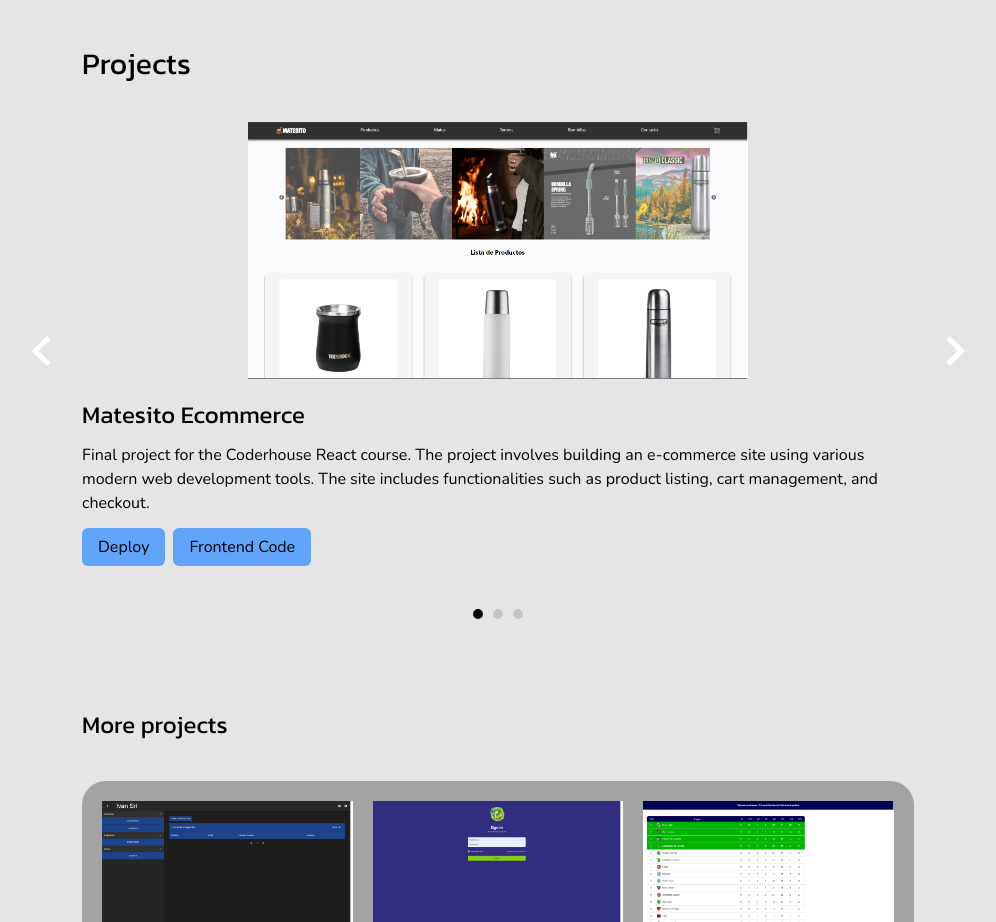
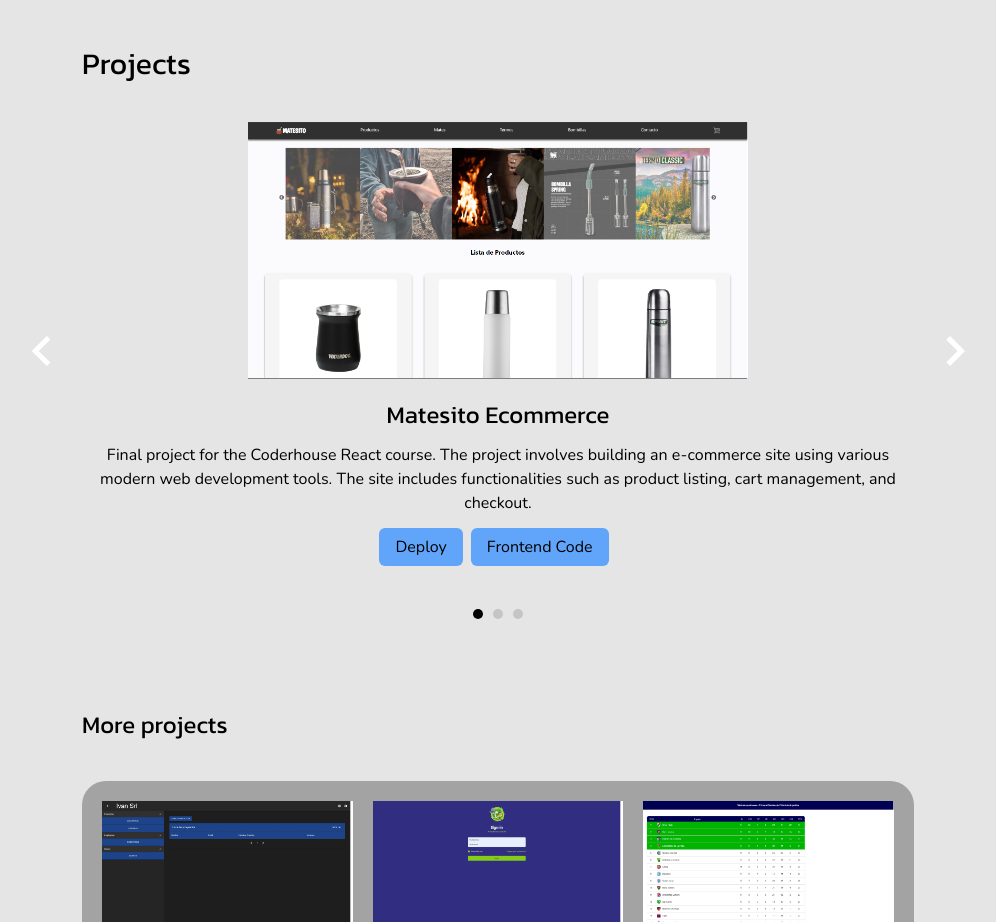
Before and after one commit to IvanMCorrea/dev_portfolio, a Next.js app: page / in a window 1280 px wide. Shown: the part 2200-3122 px from the top of the page, without its empty margins (142-1138 px from the left). Built offline with nearby package versions, Linux system fonts and the light colour scheme.

Commit message:
Center main projects

```diff
--- a/app/_components/Projects.tsx
+++ b/app/_components/Projects.tsx
@@ -118,7 +118,7 @@
                 (item, index) =>
                   item.destacado && (
                     <article
-                      className={`keen-slider__slide number-slide${index}`}
+                      className={`keen-slider__slide number-slide${index} text-center`}
                       key={index}
                     >
                       <Image
```
